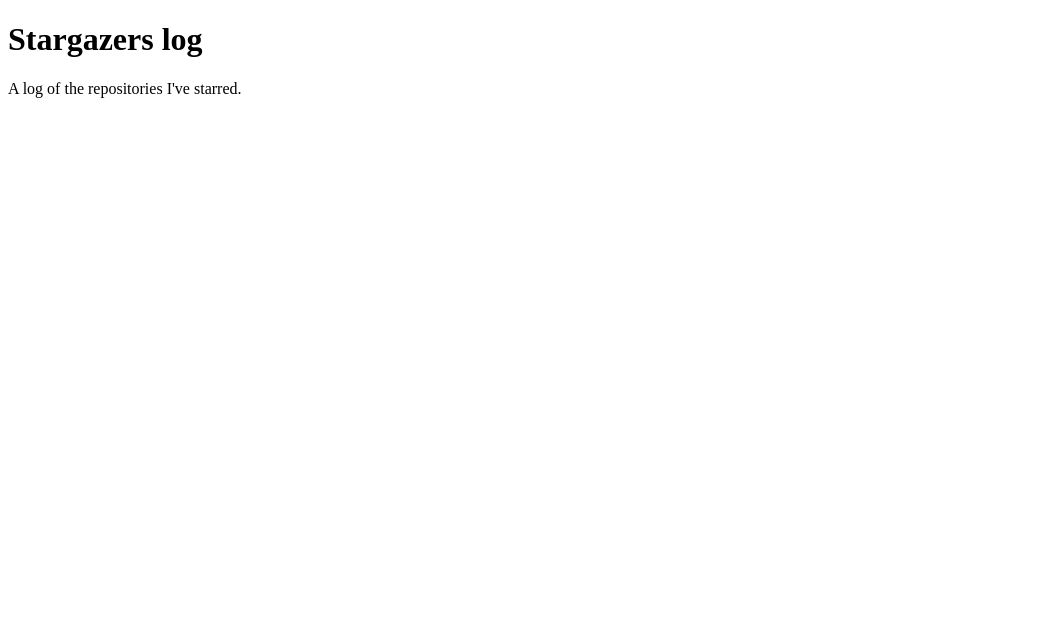
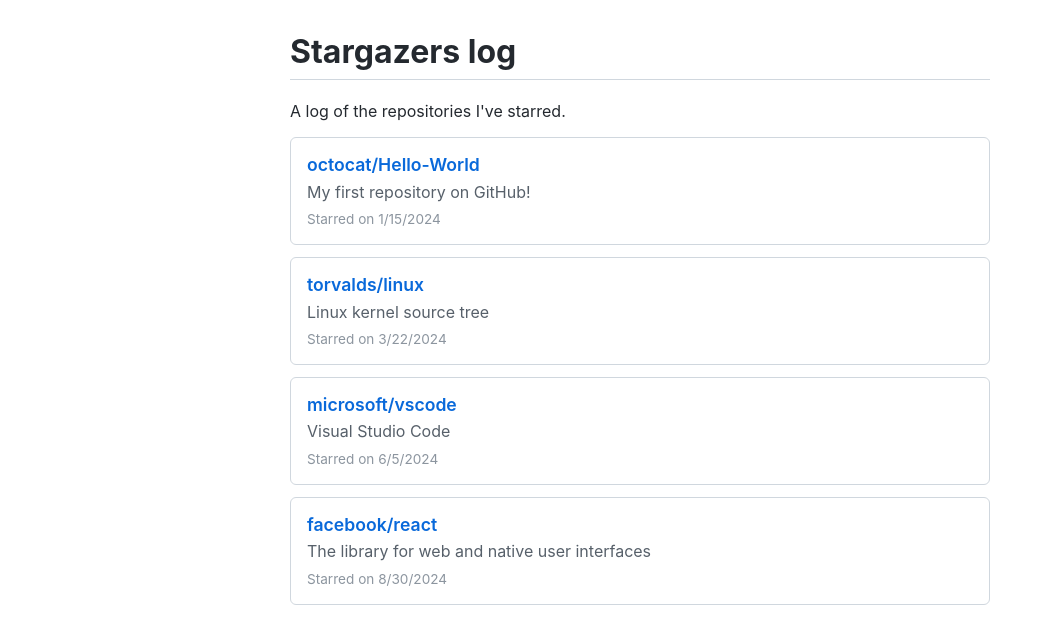
Before and after one commit to dbarnett90/stargazers-log, a plain HTML site: page index.html in a window 1280 px wide. Shown: the whole page, without its empty margins (0-1045 px from the left). Drawn offline with Linux system fonts and the light colour scheme.

Commit message:
Add starred repositories list

```diff
--- /dev/null
+++ b/events.json
@@ -0,0 +1,30 @@
+[
+  {
+    "repo": "octocat/Hello-World",
+    "owner": "octocat",
+    "description": "My first repository on GitHub!",
+    "url": "https://github.com/octocat/Hello-World",
+    "starredAt": "2024-01-15T10:00:00Z"
+  },
+  {
+    "repo": "torvalds/linux",
+    "owner": "torvalds",
+    "description": "Linux kernel source tree",
+    "url": "https://github.com/torvalds/linux",
+    "starredAt": "2024-03-22T14:30:00Z"
+  },
+  {
+    "repo": "microsoft/vscode",
+    "owner": "microsoft",
+    "description": "Visual Studio Code",
+    "url": "https://github.com/microsoft/vscode",
+    "starredAt": "2024-06-05T09:15:00Z"
+  },
+  {
+    "repo": "facebook/react",
+    "owner": "facebook",
+    "description": "The library for web and native user interfaces",
+    "url": "https://github.com/facebook/react",
+    "starredAt": "2024-08-30T18:45:00Z"
+  }
+]
--- a/index.html
+++ b/index.html
@@ -3,9 +3,12 @@
   <head>
     <meta charset="utf-8">
     <title>Stargazers log</title>
+    <link rel="stylesheet" href="style.css">
   </head>
   <body>
     <h1>Stargazers log</h1>
     <p>A log of the repositories I've starred.</p>
+    <ul id="stargazers-list"></ul>
+    <script src="script.js"></script>
   </body>
 </html>
--- /dev/null
+++ b/script.js
@@ -0,0 +1,42 @@
+async function loadStarredRepos() {
+  const list = document.getElementById("stargazers-list");
+
+  try {
+    const response = await fetch("events.json");
+    if (!response.ok) {
+      throw new Error(`Failed to fetch events.json: ${response.status}`);
+    }
+    const events = await response.json();
+    renderStarredRepos(events, list);
+  } catch (error) {
+    list.innerHTML = `<li>Could not load starred repositories: ${error.message}</li>`;
+  }
+}
+
+function renderStarredRepos(events, list) {
+  list.innerHTML = "";
+
+  events.forEach((event) => {
+    const item = document.createElement("li");
+
+    const link = document.createElement("a");
+    link.className = "repo-name";
+    link.href = event.url;
+    link.target = "_blank";
+    link.rel = "noopener noreferrer";
+    link.textContent = event.repo;
+
+    const description = document.createElement("p");
+    description.className = "repo-description";
+    description.textContent = event.description;
+
+    const starredAt = document.createElement("span");
+    starredAt.className = "starred-at";
+    starredAt.textContent = `Starred on ${new Date(event.starredAt).toLocaleDateString()}`;
+
+    item.append(link, description, starredAt);
+    list.appendChild(item);
+  });
+}
+
+document.addEventListener("DOMContentLoaded", loadStarredRepos);
--- /dev/null
+++ b/style.css
@@ -0,0 +1,46 @@
+body {
+  font-family: -apple-system, BlinkMacSystemFont, "Segoe UI", Helvetica, Arial, sans-serif;
+  max-width: 700px;
+  margin: 2rem auto;
+  padding: 0 1rem;
+  color: #24292f;
+  background-color: #ffffff;
+}
+
+h1 {
+  border-bottom: 1px solid #d0d7de;
+  padding-bottom: 0.5rem;
+}
+
+#stargazers-list {
+  list-style: none;
+  padding: 0;
+}
+
+#stargazers-list li {
+  border: 1px solid #d0d7de;
+  border-radius: 6px;
+  padding: 1rem;
+  margin-bottom: 0.75rem;
+}
+
+#stargazers-list .repo-name {
+  font-weight: 600;
+  font-size: 1.1rem;
+  text-decoration: none;
+  color: #0969da;
+}
+
+#stargazers-list .repo-name:hover {
+  text-decoration: underline;
+}
+
+#stargazers-list .repo-description {
+  margin: 0.4rem 0;
+  color: #57606a;
+}
+
+#stargazers-list .starred-at {
+  font-size: 0.85rem;
+  color: #8c959f;
+}
```
